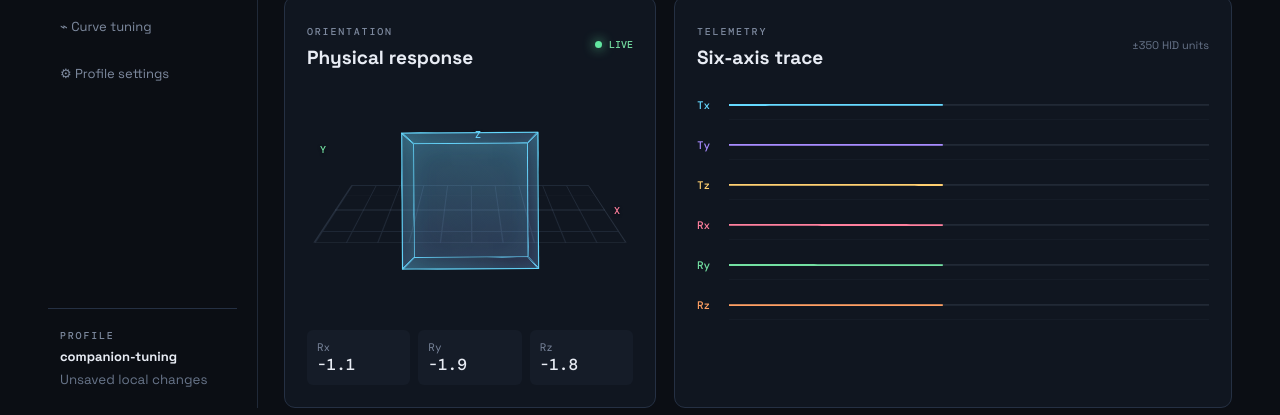
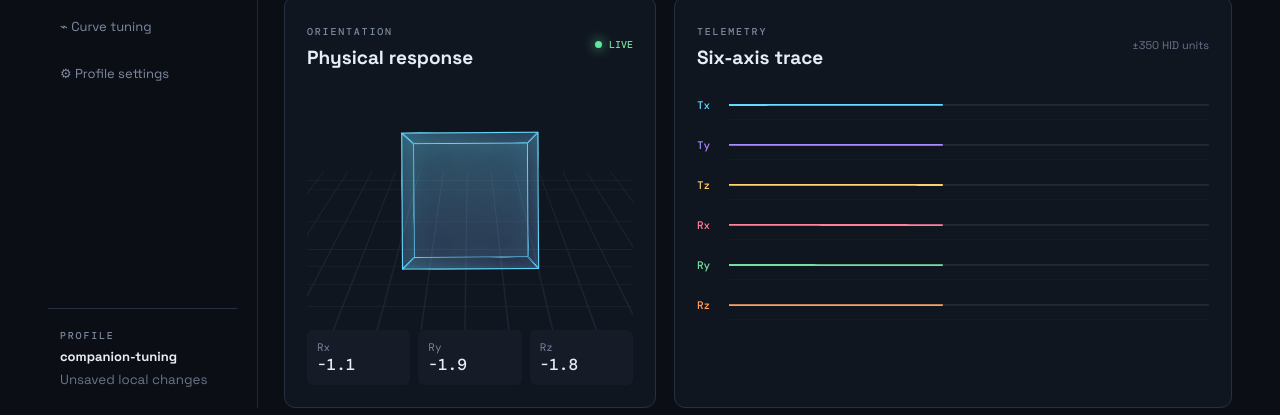
Before and after one commit to jonathanlaf/cad-mouse-mk2-companion-app, a React (Vite) app: page / in a window 1280 px wide. Shown: the part 283-698 px from the top of the page. Built offline with nearby package versions, Linux system fonts and the light colour scheme.

Commit message:
Make cube floor fill viewport

```diff
--- a/src/reference.css
+++ b/src/reference.css
@@ -1 +1 @@
-.cube-stage .axis-reference{width:100%;height:100%;left:0;top:0;transform:none;z-index:0;overflow:hidden}.cube-stage .plane-grid{left:50%;top:54%;width:270px;height:130px;opacity:.34;transform:translate(-50%,-50%) perspective(420px) rotateX(64deg);border:1px solid #52627a;border-radius:2px;background-size:27px 27px;background-image:linear-gradient(#3c4c63 1px,transparent 1px),linear-gradient(90deg,#3c4c63 1px,transparent 1px)}.cube-stage .axis-reference:after{content:"";position:absolute;left:50%;top:54%;width:270px;height:1px;background:#52627a;opacity:.35;transform:translate(-50%,-50%)}.cube-stage .axis-reference span{font-size:10px;text-shadow:0 1px 3px #0b0e14}.cube-stage .axis-x{right:calc(50% - 150px);top:54%;transform:translateY(-50%)}.cube-stage .axis-y{left:calc(50% - 150px);top:calc(54% - 67px)}.cube-stage .axis-z{left:calc(50% + 5px);top:calc(54% - 82px)}
+.cube-stage .axis-reference{width:100%;height:100%;left:0;top:0;transform:none;z-index:0;overflow:hidden}.cube-stage .plane-grid{left:50%;top:64%;width:140%;height:150%;opacity:.28;transform:translate(-50%,-50%) perspective(520px) rotateX(64deg);border:0;border-radius:0;background-size:32px 32px;background-image:linear-gradient(#3c4c63 1px,transparent 1px),linear-gradient(90deg,#3c4c63 1px,transparent 1px)}.cube-stage .axis-reference:after,.cube-stage .axis-reference span{display:none}.cube-stage.isometric .plane-grid{transform:translate(-50%,-50%) rotateX(64deg)}
```
